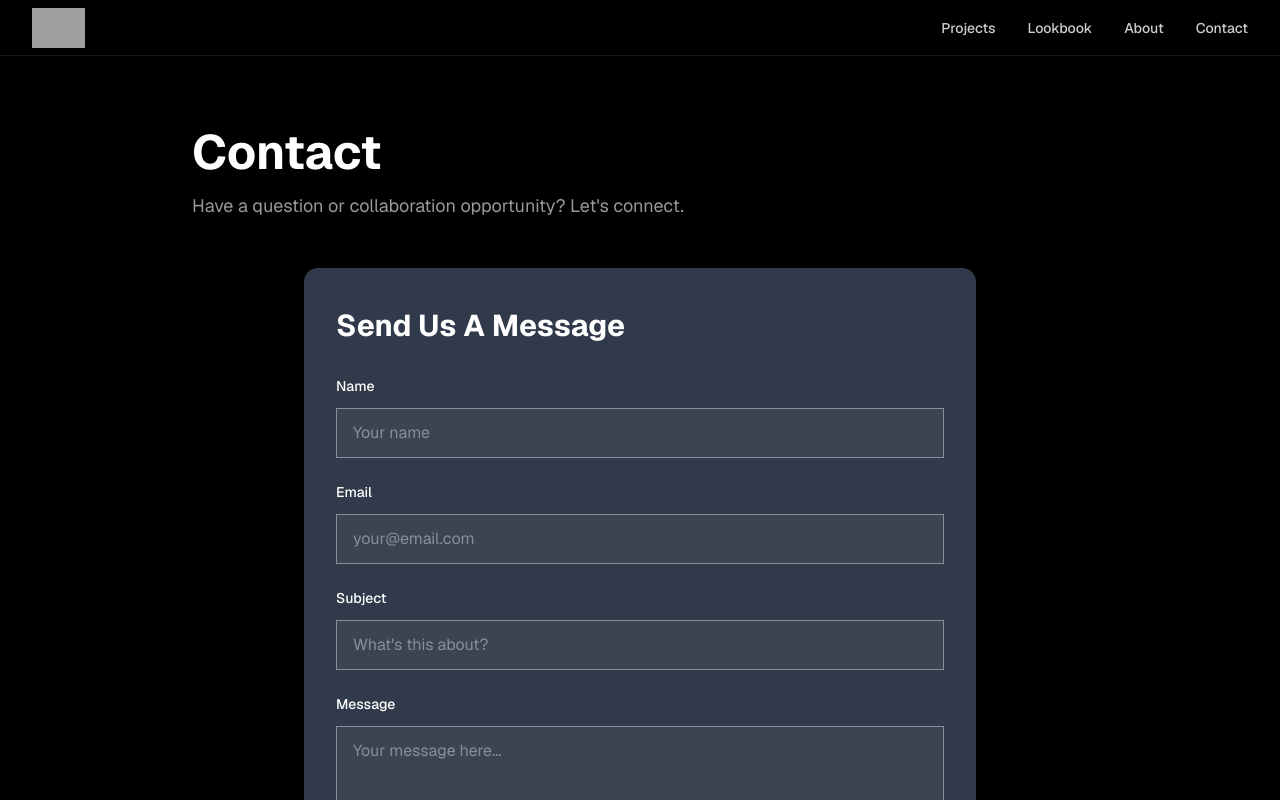
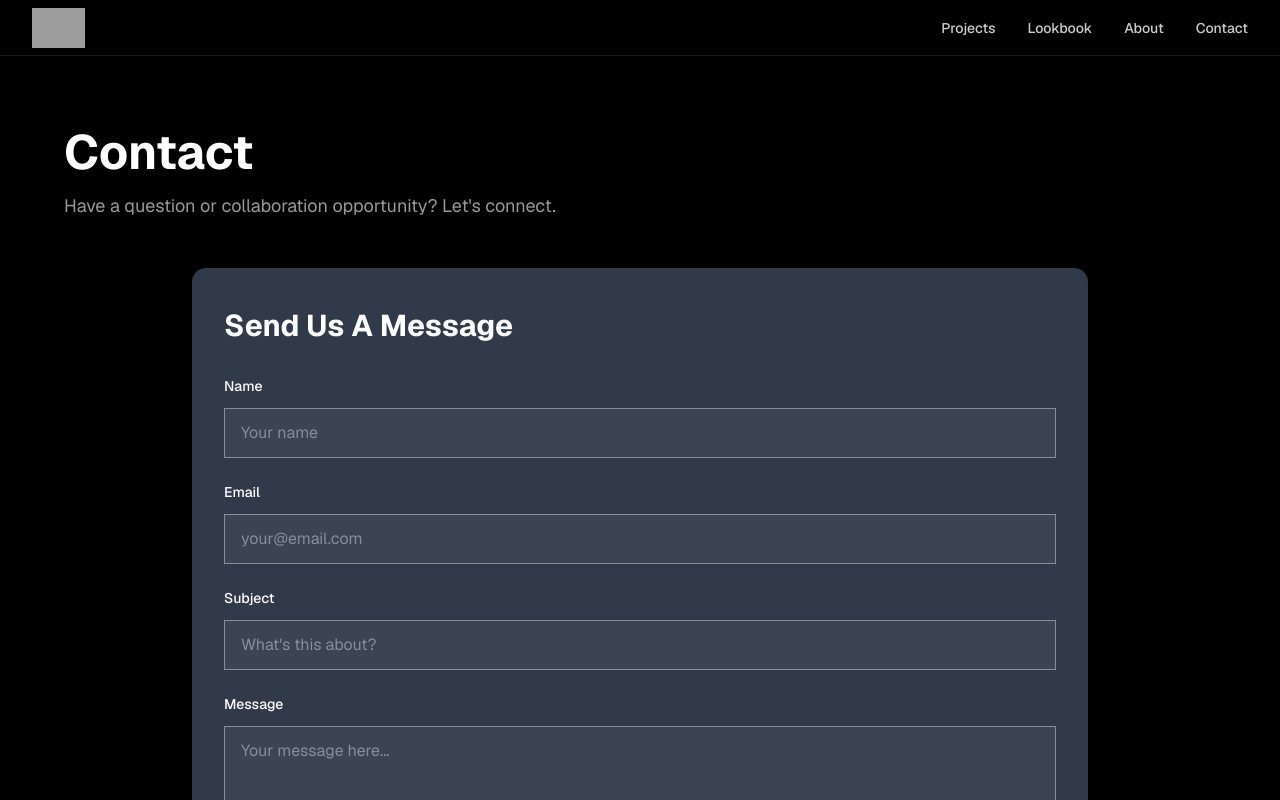
Before and after one commit to KimhabOrk/sanity-kho, a Next.js app: page /contact in a window 1280 px wide. Shown: the top 800 px of the page. Built offline with nearby package versions, Linux system fonts and the light colour scheme; grey boxes are pictures that could not be loaded.

Commit message:
update page.tsx

```diff
--- a/app/contact/page.tsx
+++ b/app/contact/page.tsx
@@ -65,7 +65,7 @@
 
   return (
     <main className="min-h-screen bg-black py-20 px-4 md:px-6 lg:px-8">
-      <div className="max-w-4xl mx-auto">
+      <div className="max-w-6xl mx-auto">
         {/* Header */}
         <div className="mb-12">
           <h1 className="text-4xl md:text-5xl font-bold text-white mb-4">
@@ -77,7 +77,7 @@
         </div>
 
         {/* Form */}
-        <div className="max-w-2xl mx-auto">
+        <div className="max-w-4xl mx-auto">
           <div className="bg-gray-700/90 px-5 md:px-8 py-7 md:py-10 rounded-xl">
             <h2 className="text-xl md:text-3xl font-bold text-foreground mb-6 md:mb-8">
               Send Us A Message
```
